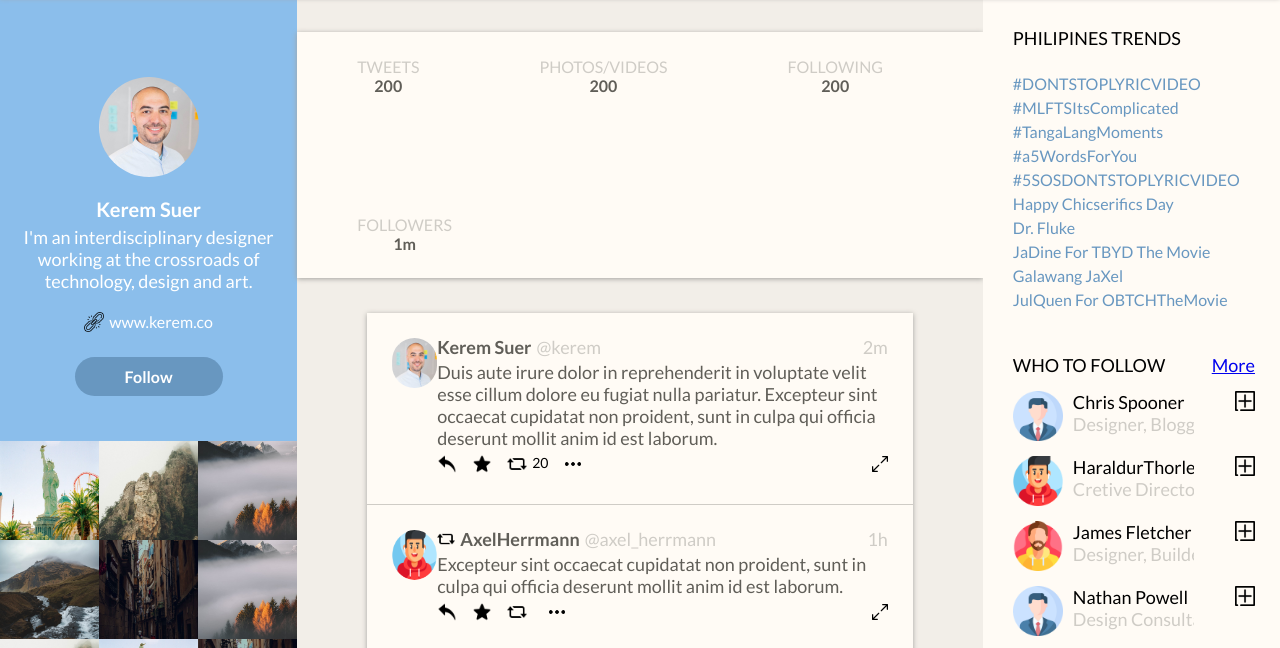
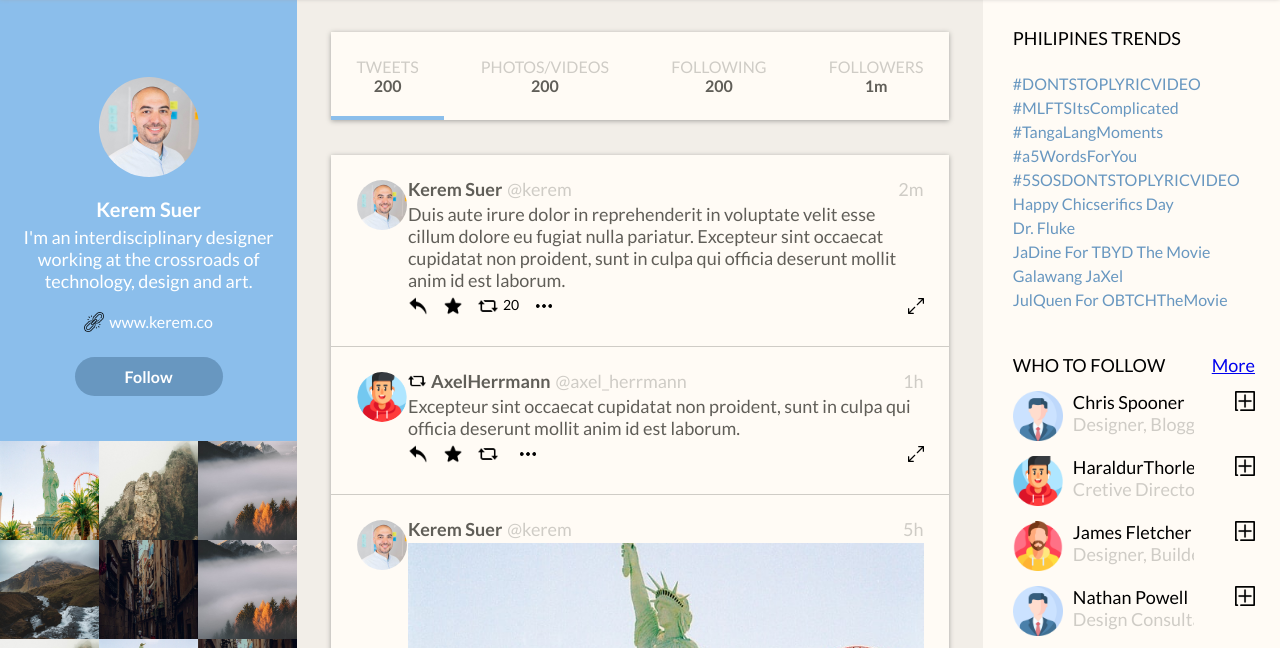
Before and after one commit to el1mit/NIX-practice, a plain HTML site: page task2/index.html in a window 1280 px wide. Shown: the part 103-751 px from the top of the page. Drawn offline with Linux system fonts and the light colour scheme.

Commit message:
Fixed navbar in blog section

```diff
--- a/task2/css/style.css
+++ b/task2/css/style.css
@@ -244,6 +244,9 @@
     align-items: center;
     background-color: #f2eee8;
 }
+.blog__container {
+    width: 90%;
+}
 .blog__nav {
     margin: 35px 0 35px 0;
     background-color: #fffbf5;
@@ -252,17 +255,28 @@
 .blog__nav-list {
     list-style-type: none;
     display: flex;
-    flex-flow: row wrap;
-    margin: 0 35px 0 35px;
-    gap: 70px;
+    justify-content: space-between;
+    flex-flow: row nowrap;
     font-size: 16px;
 }
 .blog__nav-link {
+    position: relative;
     display: flex;
     flex-flow: column wrap;
     padding: 25px;
     align-items: center;
     text-decoration: none;
+}
+.blog__nav-item a.active::after,
+.blog__nav-link:hover::after {
+    content: "";
+    position: absolute;
+    left: 0;
+    bottom: 0;
+    height: 4px;
+    width: 100%;
+    background-color: #8bbeeb;
+
 }
 .blog__nav-link__action {
     color: #cfccc6;
@@ -275,7 +289,6 @@
 .blog__posts {
     display: flex;
     flex-flow: column wrap;
-    margin: 0 70px 50px 70px;
     background-color: #fffbf5;
     box-shadow: 0px 1px 5px #a3a29f;
     padding-bottom: 25px;
--- a/task2/index.html
+++ b/task2/index.html
@@ -99,10 +99,11 @@
             </div>
 
             <div class="blog">
+                <div class="blog__container">
                     <div class="blog__nav">
                         <ul class="blog__nav-list">
                             <li class="blog__nav-item">
-                            <a class="blog__nav-link" href="#">
+                                <a class="blog__nav-link active" href="#">
                                     <span class="blog__nav-link__action">
                                         TWEETS
                                     </span>
@@ -243,6 +244,8 @@
                     </div>
                 </div>
 
+            </div>
+
             <div class="trends">
                 <div class="trends__caption">
                     PHILIPINES TRENDS
```
Lines whose indentation alone changed are shown as unchanged.
